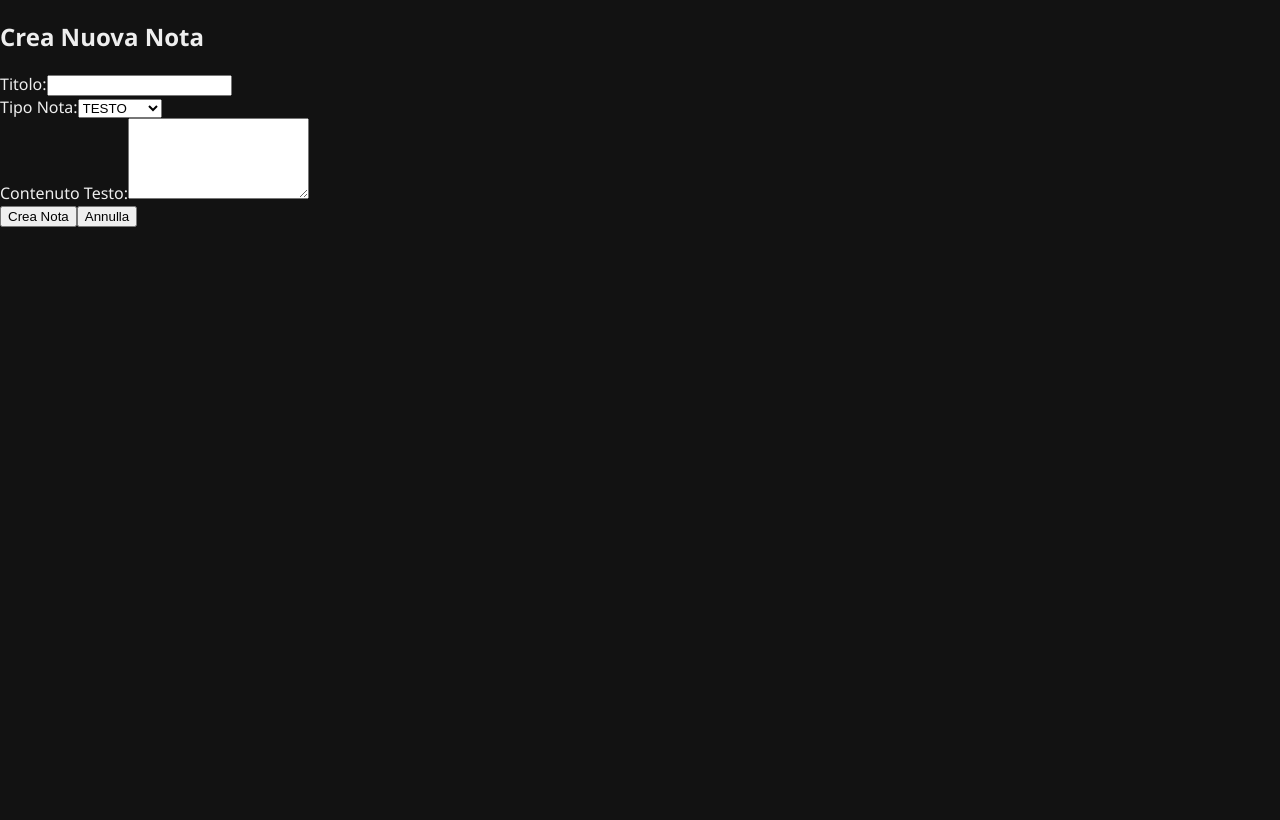
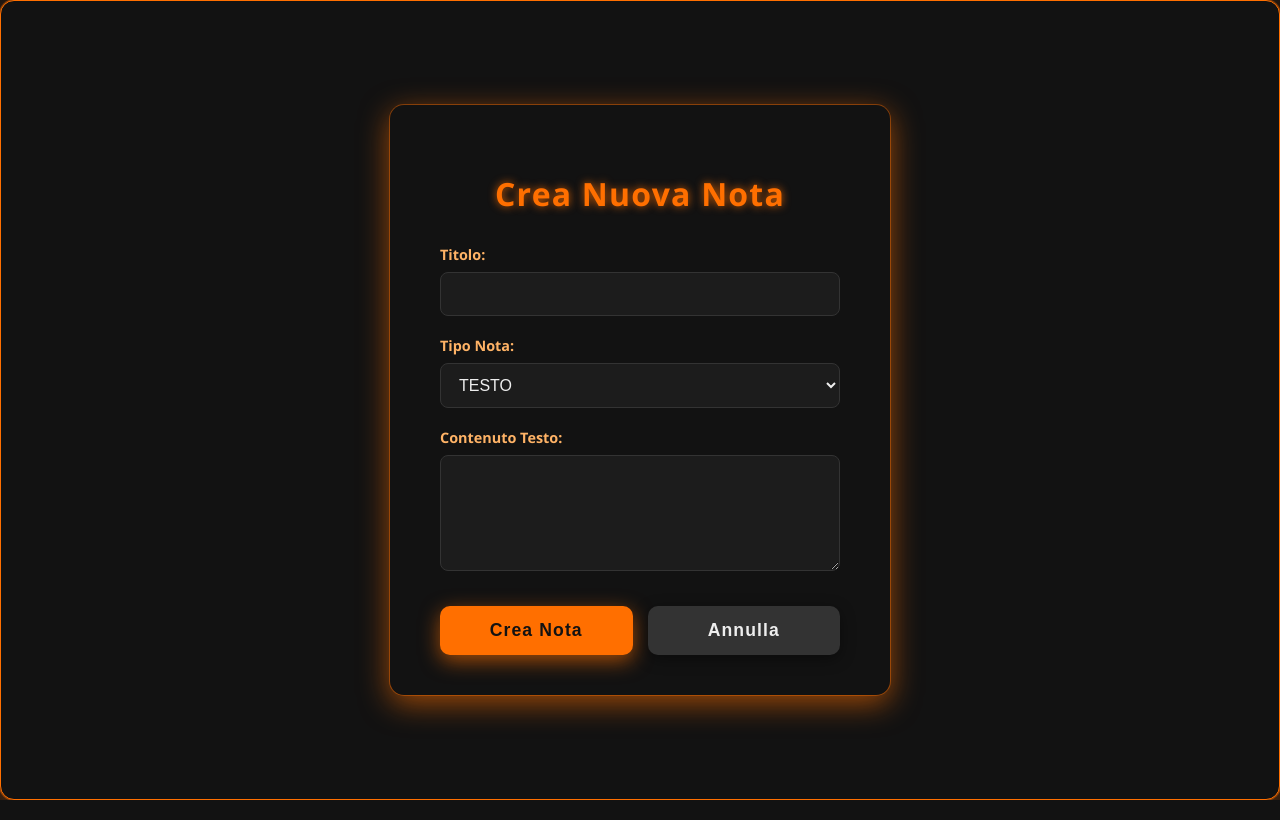
Before and after one commit to Adriano995/MemoFlow, an Angular app in the folder Frontend/MemoFlowFrontend/: page /crea-nota in a window 1280 px wide. Built offline with nearby package versions, Linux system fonts and the light colour scheme.

Commit message:
CSS
Standardizzato css

```diff
--- a/Frontend/MemoFlowFrontend/src/app/nota-creazione/nota-creazione.component.css
+++ b/Frontend/MemoFlowFrontend/src/app/nota-creazione/nota-creazione.component.css
@@ -0,0 +1,141 @@
+/* Contenitore centrale (simil .login-container) */
+.form-container-base {
+  height: 100vh;
+  display: flex;
+  justify-content: center;
+  align-items: center;
+  padding: 20px;
+  box-sizing: border-box; /* Assicura che il padding non causi overflow */
+}
+
+/* Form (simil .login-form) */
+.nota-form {
+  background-color: #121212; /* nero scuro */
+  padding: 40px 50px;
+  border-radius: 14px;
+  box-shadow:
+    0 8px 30px rgba(255, 111, 0, 0.6), /* ombra arancio calda */
+    0 0 0 1px rgba(255, 111, 0, 0.4); /* bordo arancio sottile */
+  width: 100%;
+  max-width: 500px; /* Aumentato leggermente per i campi nota */
+  position: relative;
+  z-index: 1;
+  box-sizing: border-box; /* Assicura che padding e border siano inclusi nella width/height */
+}
+
+/* Titolo */
+.nota-form h2 {
+  margin-bottom: 30px;
+  font-weight: 700;
+  font-size: 2rem;
+  text-align: center;
+  color: #ff6f00; /* arancio acceso */
+  letter-spacing: 1.2px;
+  text-shadow: 0 0 8px rgba(255,111,0,0.8);
+}
+
+/* Gruppo Form (per label e input) */
+.form-group {
+  margin-bottom: 20px;
+}
+
+/* Label */
+.nota-form label {
+  display: block;
+  margin-bottom: 8px;
+  font-weight: 600;
+  font-size: 0.9rem;
+  color: #ffb366; /* arancio chiaro */
+}
+
+/* Input, Select, Textarea */
+.form-input {
+  width: 100%;
+  padding: 12px 14px;
+  /* margin-bottom: 20px; - Rimosso da qui, gestito da form-group */
+  border: 1.5px solid #333;
+  border-radius: 8px;
+  background-color: #1c1c1c; /* grigio molto scuro */
+  color: #eee;
+  font-size: 1rem;
+  transition: border-color 0.3s, background-color 0.3s, box-shadow 0.3s;
+  box-sizing: border-box; /* Importante per width: 100% con padding */
+}
+
+.form-input::placeholder {
+  color: #666;
+}
+
+.form-input:focus {
+  border-color: #ff6f00;
+  background-color: #121212;
+  outline: none;
+  box-shadow: 0 0 10px #ff6f00;
+}
+
+/* Azioni Form (bottoni) */
+.form-actions {
+  display: flex;
+  gap: 15px; /* Spazio tra i bottoni */
+  margin-top: 30px;
+}
+
+/* Bottone generico */
+.form-button {
+  flex: 1; /* Distribuisce lo spazio equamente */
+  padding: 14px;
+  font-weight: 700;
+  border: none;
+  border-radius: 10px;
+  cursor: pointer;
+  font-size: 1.1rem;
+  letter-spacing: 1.1px;
+  transition: background-color 0.3s, box-shadow 0.3s;
+}
+
+/* Bottone primario (Crea Nota) */
+.primary-button {
+  background-color: #ff6f00;
+  color: #121212;
+  box-shadow: 0 6px 20px rgba(255, 111, 0, 0.6);
+}
+
+.primary-button:hover {
+  background-color: #e65c00;
+  box-shadow: 0 8px 25px rgba(230, 92, 0, 0.8);
+}
+
+/* Bottone secondario (Annulla) */
+.secondary-button {
+  background-color: #333; /* Un grigio scuro per il bottone annulla */
+  color: #eee;
+  box-shadow: 0 4px 15px rgba(0, 0, 0, 0.4);
+}
+
+.secondary-button:hover {
+  background-color: #555;
+  box-shadow: 0 6px 20px rgba(0, 0, 0, 0.6);
+}
+
+
+/* Messaggi di errore e successo */
+.error-message, .success-message {
+  font-size: 0.95rem;
+  margin-bottom: 20px;
+  font-weight: 600;
+  text-align: center;
+  padding: 10px;
+  border-radius: 8px;
+}
+
+.error-message {
+  color: #ff3b3b; /* Rosso */
+  background-color: rgba(255, 59, 59, 0.1);
+  border: 1px solid #ff3b3b;
+}
+
+.success-message {
+  color: #4CAF50; /* Verde */
+  background-color: rgba(76, 175, 80, 0.1);
+  border: 1px solid #4CAF50;
+}
--- a/Frontend/MemoFlowFrontend/src/app/nota-creazione/nota-creazione.component.html
+++ b/Frontend/MemoFlowFrontend/src/app/nota-creazione/nota-creazione.component.html
@@ -1,5 +1,4 @@
-<div class="nota-creazione-container">
-  <h2>Crea Nuova Nota</h2>
+<div class="form-container-base"> <div class="nota-form"> <h2>Crea Nuova Nota</h2>
 
     <div *ngIf="successMessage" class="success-message">{{ successMessage }}</div>
     <div *ngIf="errorMessage" class="error-message">{{ errorMessage }}</div>
@@ -7,29 +6,28 @@
     <form (ngSubmit)="onSubmit()">
       <div class="form-group">
         <label for="titolo">Titolo:</label>
-      <input type="text" id="titolo" [(ngModel)]="newNota.titolo" name="titolo" required>
+        <input type="text" id="titolo" [(ngModel)]="newNota.titolo" name="titolo" class="form-input" required>
       </div>
 
       <div class="form-group">
         <label for="tipoNota">Tipo Nota:</label>
-      <select id="tipoNota" [(ngModel)]="newNota.tipoNota" name="tipoNota">
-        <option *ngFor="let tipo of tipiNota" [value]="tipo">{{ tipo }}</option>
+        <select id="tipoNota" [(ngModel)]="newNota.tipoNota" name="tipoNota" class="form-input"> <option *ngFor="let tipo of tipiNota" [value]="tipo">{{ tipo }}</option>
         </select>
       </div>
 
       <div class="form-group" *ngIf="newNota.tipoNota === 'TESTO'">
         <label for="contenutoTesto">Contenuto Testo:</label>
-      <textarea id="contenutoTesto" [(ngModel)]="newNota.contenutoTesto" name="contenutoTesto" rows="5"></textarea>
-    </div>
+        <textarea id="contenutoTesto" [(ngModel)]="newNota.contenutoTesto" name="contenutoTesto" rows="5" class="form-input"></textarea> </div>
 
       <div class="form-group" *ngIf="newNota.tipoNota === 'DISEGNO'">
         <label for="contenutoSVG">Contenuto SVG (Stringa SVG grezza):</label>
-      <textarea id="contenutoSVG" [(ngModel)]="newNota.contenutoSVG" name="contenutoSVG" rows="5"></textarea>
+        <textarea id="contenutoSVG" [(ngModel)]="newNota.contenutoSVG" name="contenutoSVG" rows="5" class="form-input"></textarea>
       </div>
 
       <div class="form-actions">
-      <button type="submit" class="action-button primary-button">Crea Nota</button>
-      <button type="button" class="action-button" (click)="onCancel()">Annulla</button>
+        <button type="submit" class="form-button primary-button">Crea Nota</button>
+        <button type="button" class="form-button secondary-button" (click)="onCancel()">Annulla</button>
       </div>
     </form>
   </div>
+</div>
--- a/Frontend/MemoFlowFrontend/src/app/preview-nota-component/preview-nota-component.html
+++ b/Frontend/MemoFlowFrontend/src/app/preview-nota-component/preview-nota-component.html
@@ -1,37 +1,27 @@
 <p style="color: red;">DEBUG: Questo testo dovrebbe essere sempre visibile!</p>
 
-<div *ngIf="loading" class="loading">Caricamento note...</div>
-<div *ngIf="error" class="error">{{ error }}</div>
-
-<div *ngIf="!loading && !error">
+<div *ngIf="loading" class="loading-message">Caricamento note...</div> <div *ngIf="error" class="error-message">{{ error }}</div> <div class="notes-container"> <div *ngIf="!loading && !error">
     <div *ngIf="nota && nota.length > 0">
       <h3>Note per il giorno: {{ date | date:'fullDate' }}</h3>
-    <button class="action-button create-button" (click)="onCreateNewNota()">
-      Crea Nuova Nota
+      <button class="action-button primary-button" (click)="onCreateNewNota()"> Crea Nuova Nota
       </button>
-    <div *ngFor="let n of nota" class="nota-item">
-      <h4>{{ n.titolo }}</h4>
+      <div *ngFor="let n of nota" class="note-item"> <h4>{{ n.titolo }}</h4>
         <p><strong>Tipo:</strong> {{ n.tipoNota }}</p>
-      <p class="nota-preview">{{ getPreviewText(n.contenutoTesto) }}</p>
-
-      <div class="nota-actions">
-        <button class="action-button view-button" (click)="onViewOrEditNota(n.id)">
-          Vedi Dettagli / Modifica
+        <p class="note-preview">{{ getPreviewText(n.contenutoTesto) }}</p> <div class="note-actions"> <button class="action-button secondary-button" (click)="onViewOrEditNota(n.id)"> Vedi Dettagli / Modifica
           </button>
           <button class="action-button delete-button" (click)="onDeleteNota(n.id)">
             Elimina
           </button>
         </div>
-      <hr>
-    </div>
+        <hr class="note-separator"> </div>
     </div>
     <div *ngIf="!loading && nota && nota.length === 0 && date" class="no-notes-message">
       Nessuna nota per questo giorno.
-    <button class="action-button create-button" (click)="onCreateNewNota()">
+      <button class="action-button primary-button" (click)="onCreateNewNota()">
         Crea Nuova Nota
       </button>
     </div>
-  <div *ngIf="!date && !loading && !error" class="no-date-selected">
-    Seleziona un giorno dal calendario per visualizzare le note.
+    <div *ngIf="!date && !loading && !error" class="no-date-selected-message"> Seleziona un giorno dal calendario per visualizzare le note.
     </div>
   </div>
+</div>
```
Also changed, not shown: Frontend/MemoFlowFrontend/src/app/preview-nota-component/preview-nota-component.css (+136 -73 lines). Lines whose indentation alone changed are shown as unchanged.
